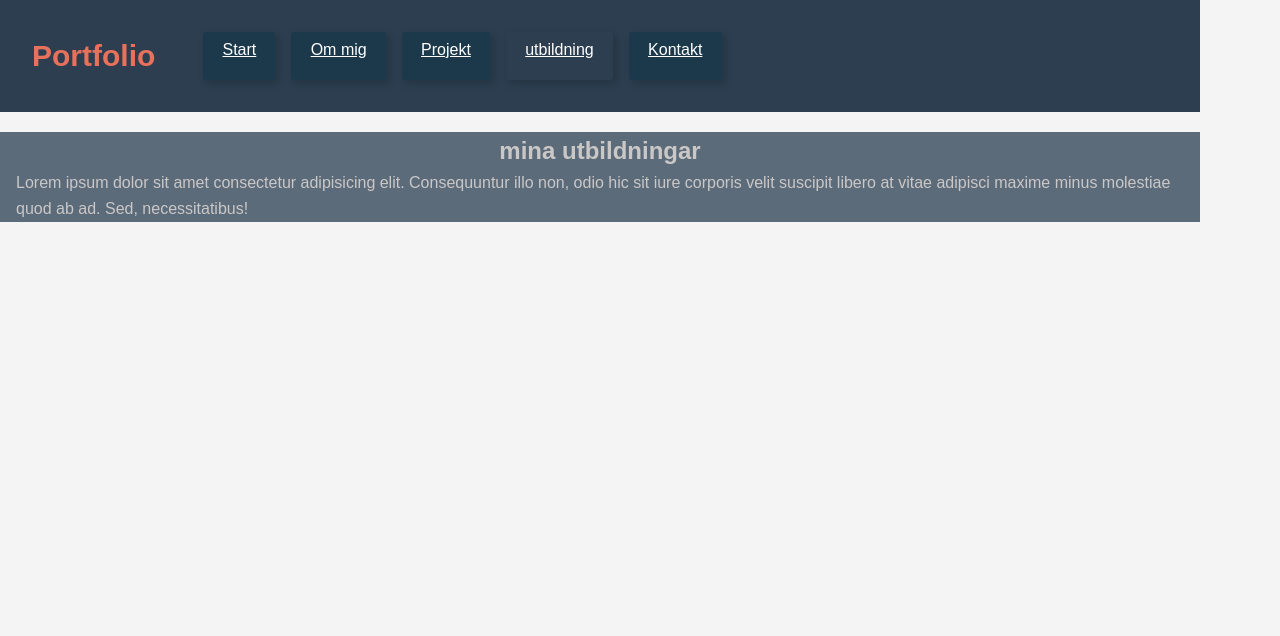
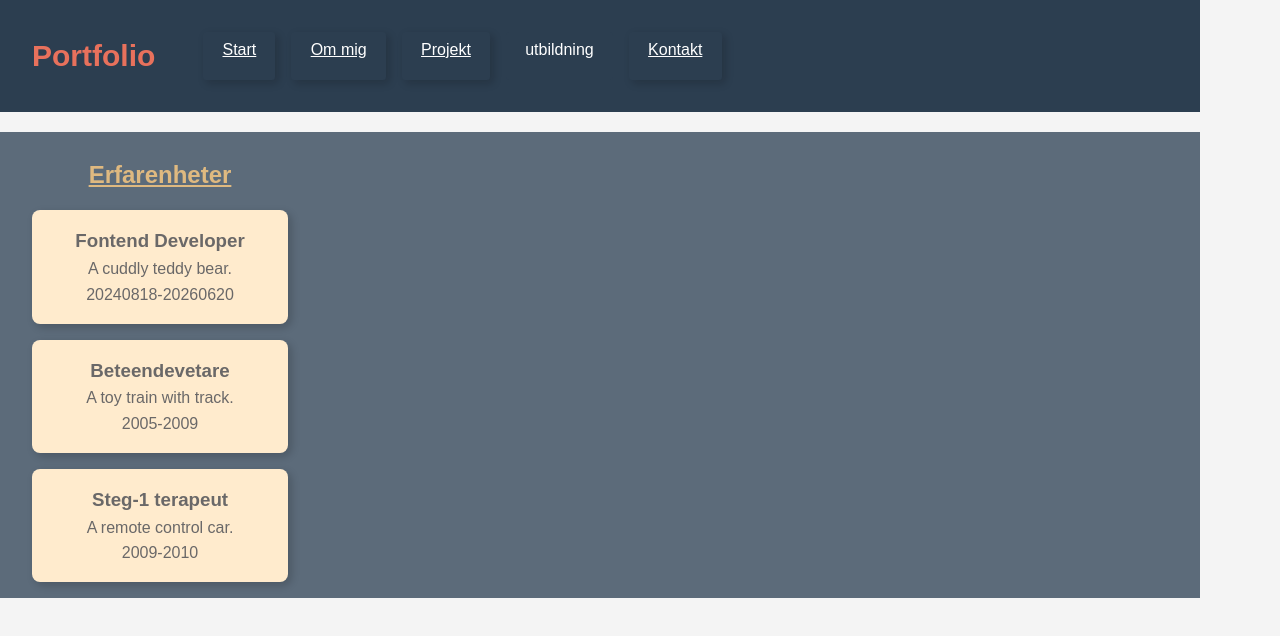
Before and after one commit to hanna-lotta/portfolio, a React (Vite) app: page /#/education in a window 1280 px wide. Shown: the top 636 px of the page. Built offline with nearby package versions, Linux system fonts and the light colour scheme.

Commit message:
studies & contacts added

```diff
--- a/src/App.css
+++ b/src/App.css
@@ -24,7 +24,7 @@ header {
 		> a {
 			display: inline-block;
 			padding: 0.31em 1.2em;
-			background-color: #1c394c;
+			background-color: #2c3e50;
 			border-radius: 0.2rem;
 			color: white;
 			border: none;
@@ -34,10 +34,13 @@ header {
 
 			&.active {
 				background-color: var(--header-bg);
+				text-decoration: none;
+				box-shadow: none;
 			}
 
 			&:hover {
-				background-color: #255d83;
+				background-color: #0f3040;
+				text-decoration: underline;
 			}
 		}
 	}
--- /dev/null
+++ b/src/data/studiesList.js
@@ -0,0 +1,9 @@
+
+
+const studiesList = [
+	  { id: 1, title: "Fontend Developer", timeline: "20240818-20260620", shortDescription: "A cuddly teddy bear." },
+	  { id: 2, title: "Beteendevetare", timeline: "2005-2009", shortDescription: "A toy train with track." },
+	  { id: 3, title: "Steg-1 terapeut", timeline: "2009-2010", shortDescription: "A remote control car." },
+	]
+
+	export { studiesList }
--- /dev/null
+++ b/src/pages/Contact.css
@@ -0,0 +1,24 @@
+
+.contact {
+	display: flex;
+	flex-direction: column;
+h2{
+	color: rgb(223, 185, 128);
+	text-decoration: underline;
+	padding-top: 1em;
+}
+
+
+.my-contacts {
+	display: flex;
+	flex-direction: column;
+	background-color: blanchedalmond;
+	padding: 1em;
+	border-radius: 0.5em;
+	box-shadow: 0.2rem 0.2rem 0.5rem rgba(8, 8, 8, 0.2);
+	margin: 1em;
+	color: rgb(106, 104, 104);
+	gap: 0.5em;
+
+}
+}
--- a/src/pages/Contact.jsx
+++ b/src/pages/Contact.jsx
@@ -1,10 +1,20 @@
 import { Link, useParams } from 'react-router'
+import './Contact.css'
 
 const Contact = () => {
 	return (
-	  <div className="home">
+	  <div className="contact">
 		<h2>Kontakter </h2>
-		<p>Upptäck ett magiskt universum fyllt med spännande, roliga och pedagogiska leksaker för barn i alla åldrar. Vår app gör det enkelt att hitta de perfekta leksakerna – oavsett om du letar efter klassiska favoriter, trendiga nyheter eller hållbara alternativ. Bläddra, beställ och få dina varor levererade direkt till dörren med bara några klick.</p>
+		<section className="my-contacts">
+		<h3>David Andersson</h3>
+		<p>Lärare på NBI/Handelsakademin</p>
+		<p>E-post: <Link>david.andersson@zoocom.se</Link></p>
+		</section>
+		<section className="my-contacts">
+		<h3>David Andersson</h3>
+		<p>Lärare på NBI/Handelsakademin</p>
+		<p>E-post: <Link>david.andersson@zoocom.se</Link></p>
+		</section>
 	  </div>
 	)
   }
--- /dev/null
+++ b/src/pages/Education.css
@@ -0,0 +1,17 @@
+.education{
+h2{
+	text-decoration: underline;
+	color: rgb(223, 185, 128);
+	padding-top: 1em;
+}
+	.my-education{
+		padding: 1em;
+		border-radius: 0.5em;
+		box-shadow: 0.2rem 0.2rem 0.5rem rgba(8, 8, 8, 0.2);
+		margin: 1em;
+		background-color: blanchedalmond;
+		color: rgb(106, 104, 104);
+		width: 16em;
+		text-align: center;
+	}
+}
--- a/src/pages/Education.jsx
+++ b/src/pages/Education.jsx
@@ -1,12 +1,26 @@
 import { Link, useParams } from 'react-router'
+import './Education.css'
+import { studiesList } from '../data/studiesList'
+
 
 const Education = () => {
-  return (
-	<div className="home">
-	  <h2>mina utbildningar</h2>
-	  <p>Lorem ipsum dolor sit amet consectetur adipisicing elit. Consequuntur illo non, odio hic sit iure corporis velit suscipit libero at vitae adipisci maxime minus molestiae quod ab ad. Sed, necessitatibus!</p>
-	</div>
-  )
+	return (
+		<div className="education">
+		<h2>Erfarenheter </h2>
+		<div className="education-card">
+		{studiesList.map((studie) => (
+			<div className='my-education' key={studie.id}>
+			<h3>{studie.title}</h3>
+			<p>{studie.shortDescription}</p>
+			<p>{studie.timeline}</p>
+			</div>
+
+		))}
+
+		</div>
+		</div>
+	)
 }
 
+
 export default Education
```
